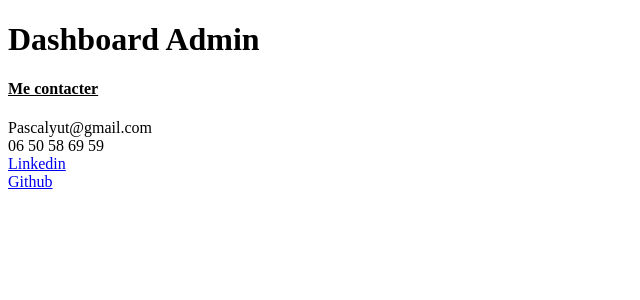
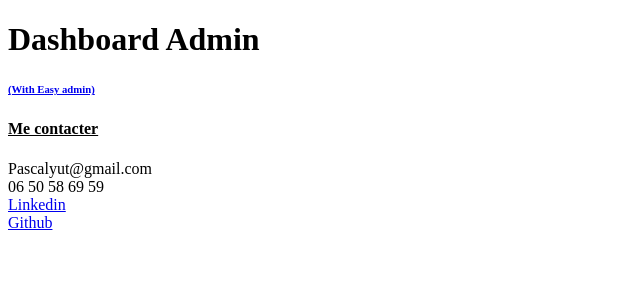
Before and after one commit to pascalyu/anna, a Symfony app: template templates/dashboard_admin/index.html.twig in a window 1280 px wide. Shown: the part 96-396 px from the top of the page, without its empty margins (0-640 px from the left). Run offline with Twig, Linux system fonts and the light colour scheme; the template is opened without the code that fills it, so the values that code supplies are empty; some libraries are stand-ins or nearby versions.

Commit message:
buton to easy admin

```diff
--- a/templates/dashboard_admin/index.html.twig
+++ b/templates/dashboard_admin/index.html.twig
@@ -8,6 +8,9 @@
 
 	<div class="">
 		<h1 class="text-center">Dashboard Admin</h1>
+		<h6 class="text-center">
+			<a href="/admin">(With Easy admin)</a>
+		</h6>
 
 		<div class="container-website element row mt-3">
 			{% for dashboardcard in dashboardList %}
```
